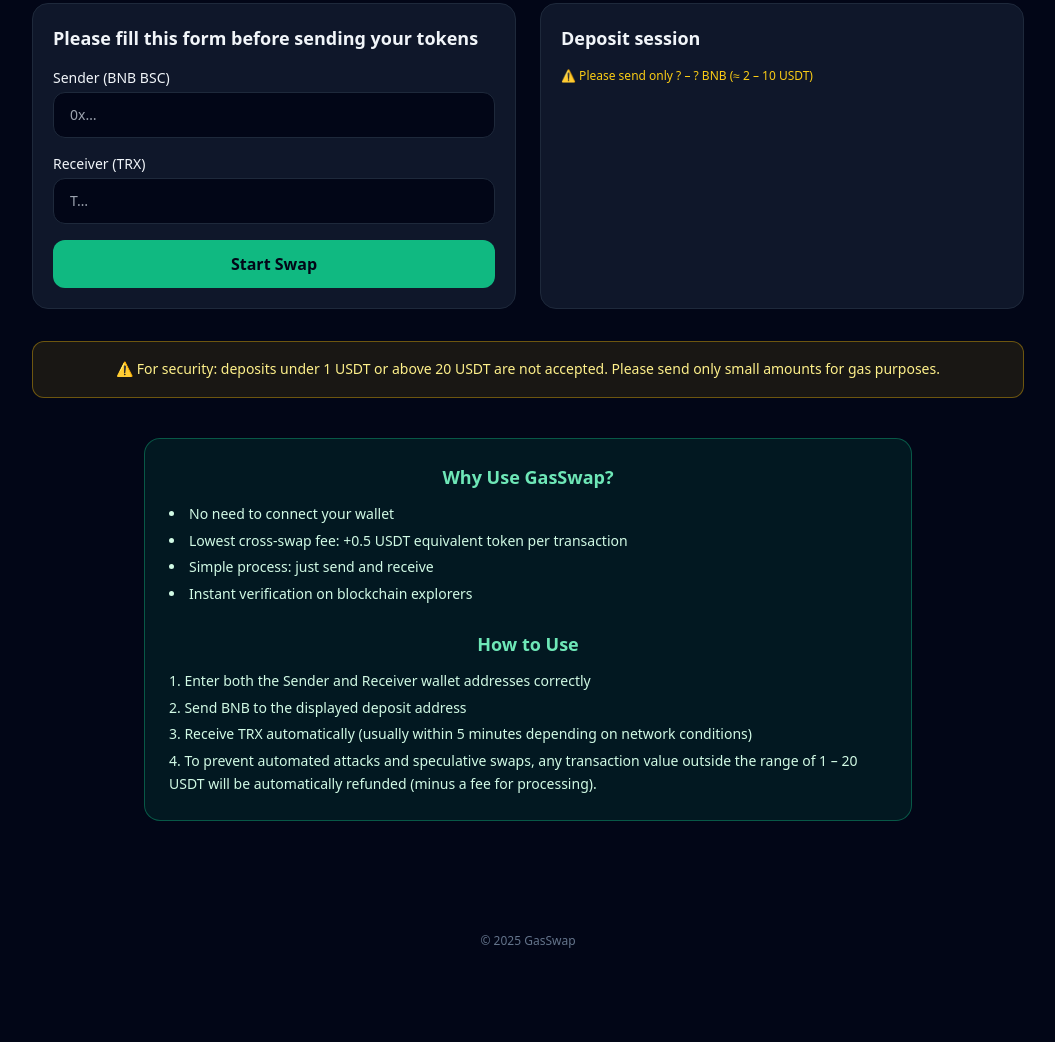
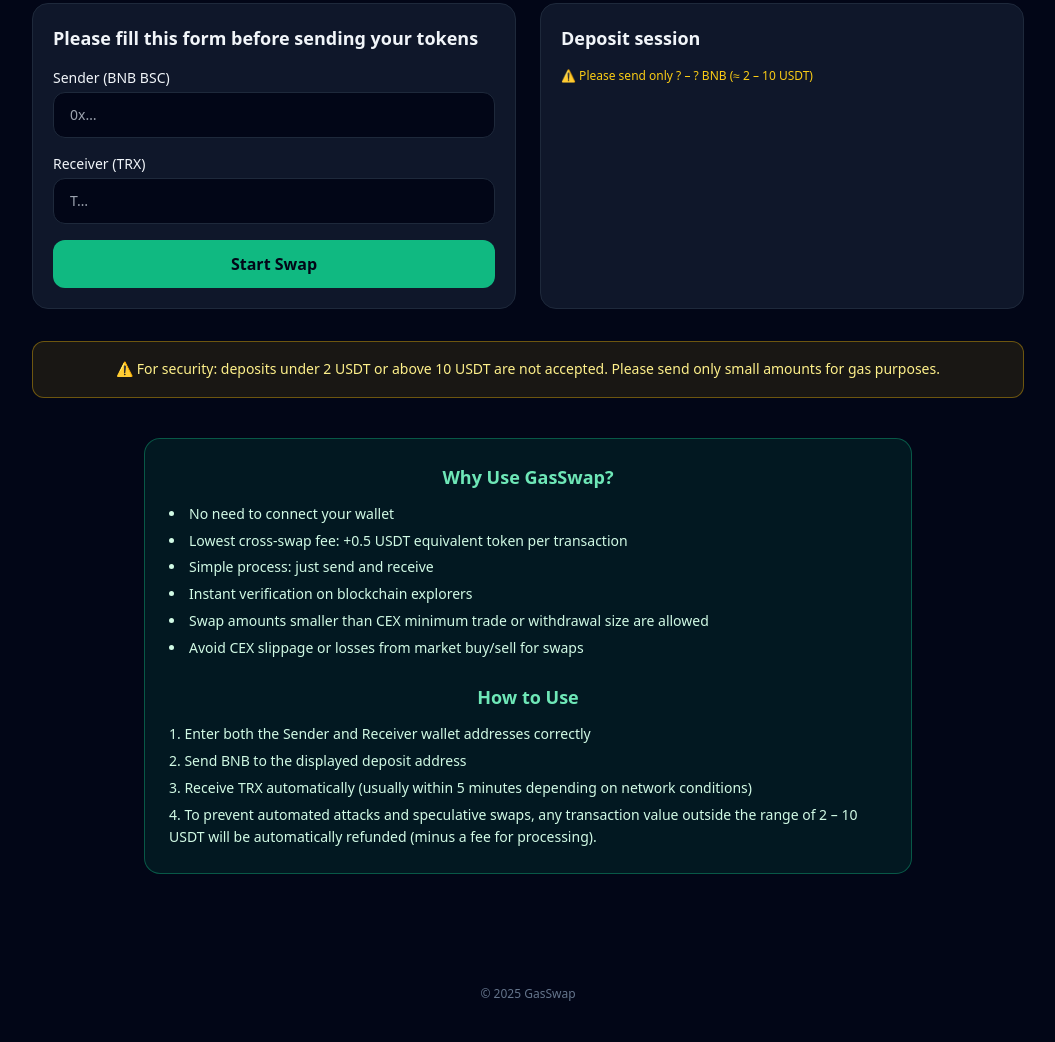
Before and after one commit to GasSwap/gasswap, a plain HTML site: page index.html in a window 1280 px wide. Shown: the part 324-1366 px from the top of the page, without its empty margins (112-1167 px from the left). Before the commit the page ends 1313 px from the top, so only its background shows below. Drawn offline with nearby package versions, Linux system fonts and the light colour scheme; no server answers.

Commit message:
Update index.html

```diff
--- a/index.html
+++ b/index.html
@@ -115,7 +115,7 @@
     <!-- NOTICE -->
     <section class="mt-8 text-center">
       <div id="noticeBox" class="bg-yellow-500/10 border border-yellow-500/40 text-yellow-200 rounded-xl p-4 text-sm leading-relaxed">
-        ⚠️ For security: deposits under 1 USDT or above 20 USDT are not accepted. Please send only small amounts for gas purposes.
+        ⚠️ For security: deposits under 2 USDT or above 10 USDT are not accepted. Please send only small amounts for gas purposes.
       </div>
     </section>
 
@@ -128,13 +128,15 @@
           <li>Lowest cross-swap fee: +0.5 USDT equivalent token per transaction</li>
           <li>Simple process: just send and receive</li>
           <li>Instant verification on blockchain explorers</li>
+<li>Swap amounts smaller than CEX minimum trade or withdrawal size are allowed</li>
+<li>Avoid CEX slippage or losses from market buy/sell for swaps</li>
         </ul>
         <h3 class="text-lg font-semibold mt-6 mb-3 text-center text-emerald-300">How to Use</h3>
         <ol class="list-decimal list-inside space-y-1">
           <li>Enter both the <b>Sender</b> and <b>Receiver</b> wallet addresses correctly</li>
           <li>Send BNB to the displayed deposit address</li>
           <li>Receive TRX automatically (usually within 5 minutes depending on network conditions)</li>
-          <li>To prevent automated attacks and speculative swaps, any transaction value outside the range of 1 – 20 USDT will be automatically refunded (minus a fee for processing).</li>
+          <li>To prevent automated attacks and speculative swaps, any transaction value outside the range of 2 – 10 USDT will be automatically refunded (minus a fee for processing).</li>
         </ol>
 
       </div>
@@ -194,9 +196,9 @@ const I18N = {
       "Enter both the Sender and Receiver wallet addresses correctly",
       "Send BNB to the displayed deposit address",
       "Receive TRX automatically (usually within 5 minutes depending on network conditions)",
-      "To prevent automated attacks and speculative swaps, any transaction value outside the range of 1 – 20 USDT will be automatically refunded (minus a fee for processing)."
+      "To prevent automated attacks and speculative swaps, any transaction value outside the range of 2 – 10 USDT will be automatically refunded (minus a fee for processing)."
     ],
-    notice:"⚠️ For security: deposits under 1 USDT or above 20 USDT are not accepted. Please send only small amounts for gas purposes.",
+    notice:"⚠️ For security: deposits under 2 USDT or above 10 USDT are not accepted. Please send only small amounts for gas purposes.",
     err_sender:"Invalid BSC address",
     err_receiver:"Invalid TRX address"
   },
@@ -228,9 +230,9 @@ viewTrx: "Tronscan (받는 지갑)",
       "보내는 지갑과 받는 지갑 주소를 정확히 입력하세요",
       "표시된 입금 주소로 BNB를 전송하세요",
       "네트워크 상황에 따라 약 5분 내 TRX가 자동 입금됩니다",
-      "자동 공격 및 투기성 스왑을 방지하기 위해 1~20 USDT 범위를 벗어난 거래는 처리 수수료를 제외하고 자동 환불됩니다."
+      "자동 공격 및 투기성 스왑을 방지하기 위해 2~10 USDT 범위를 벗어난 거래는 처리 수수료를 제외하고 자동 환불됩니다."
     ],
-    notice:"⚠️ 자동 공격 방지 및 가스 보호를 위해 1 USDT 미만 또는 20 USDT 초과 입금은 허용되지 않습니다. 가스 목적의 소액만 전송해주세요.",
+    notice:"⚠️ 자동 공격 방지 및 가스 보호를 위해 2 USDT 미만 또는 10 USDT 초과 입금은 허용되지 않습니다. 가스 목적의 소액만 전송해주세요.",
     err_sender:"BNB(BSC) 주소가 올바르지 않습니다.",
     err_receiver:"TRX 주소가 올바르지 않습니다."
   },
@@ -263,9 +265,9 @@ viewTrx: "Tronscan（受信先）",
       "送信元と受信先のウォレットアドレスを正確に入力してください",
       "表示された入金先アドレスにBNBを送信します",
       "ネットワーク状況により約5分以内にTRXを自動受信します",
-      "自動攻撃や投機的なスワップを防ぐため、1～20 USDTの範囲外の取引は手数料を差し引いて自動返金されます。"
+      "自動攻撃や投機的なスワップを防ぐため、2～10 USDTの範囲外の取引は手数料を差し引いて自動返金されます。"
     ],
-    notice:"⚠️ セキュリティのため、1 USDT未満または20 USDT超の入金は受け付けません。ガス目的の少額のみを送信してください。",
+    notice:"⚠️ セキュリティのため、2 USDT未満または10 USDT超の入金は受け付けません。ガス目的の少額のみを送信してください。",
     err_sender:"BSCアドレスが無効です。",
     err_receiver:"TRXアドレスが無効です。"
   },
@@ -298,9 +300,9 @@ viewTrx: "Tronscan（接收地址）",
       "正确输入发送和接收钱包地址",
       "向显示的存款地址发送BNB",
       "通常5分钟内自动收到TRX（视网络情况而定）",
-      "为防止自动攻击和投机性交换，超出1–20 USDT范围的交易将自动退款（扣除处理费用）。"
+      "为防止自动攻击和投机性交换，超出2–10 USDT范围的交易将自动退款（扣除处理费用）。"
     ],
-    notice:"⚠️ 为了安全，请勿转入1 USDT以下或20 USDT以上金额。仅用于Gas的小额入金。",
+    notice:"⚠️ 为了安全，请勿转入2 USDT以下或10 USDT以上金额。仅用于Gas的小额入金。",
     err_sender:"无效的 BSC 地址",
     err_receiver:"无效的 TRX 地址"
   },
@@ -334,9 +336,9 @@ viewTrx: "Tronscan (Receptor)",
       "Introduce correctamente las direcciones de remitente y receptor",
       "Envía BNB a la dirección mostrada",
       "Recibe TRX automáticamente (normalmente dentro de 5 minutos, según la red)",
-      "Para evitar ataques automáticos y swaps especulativos, cualquier transacción fuera del rango de 1–20 USDT será reembolsada automáticamente (menos una tarifa de procesamiento)."
+      "Para evitar ataques automáticos y swaps especulativos, cualquier transacción fuera del rango de 2–10 USDT será reembolsada automáticamente (menos una tarifa de procesamiento)."
     ],
-    notice:"⚠️ Por seguridad, no se aceptan depósitos menores a 1 USDT o mayores a 20 USDT. Envía solo pequeñas cantidades con fines de gas.",
+    notice:"⚠️ Por seguridad, no se aceptan depósitos menores a 2 USDT o mayores a 10 USDT. Envía solo pequeñas cantidades con fines de gas.",
     err_sender:"Dirección BSC inválida",
     err_receiver:"Dirección TRX inválida"
   }
```
